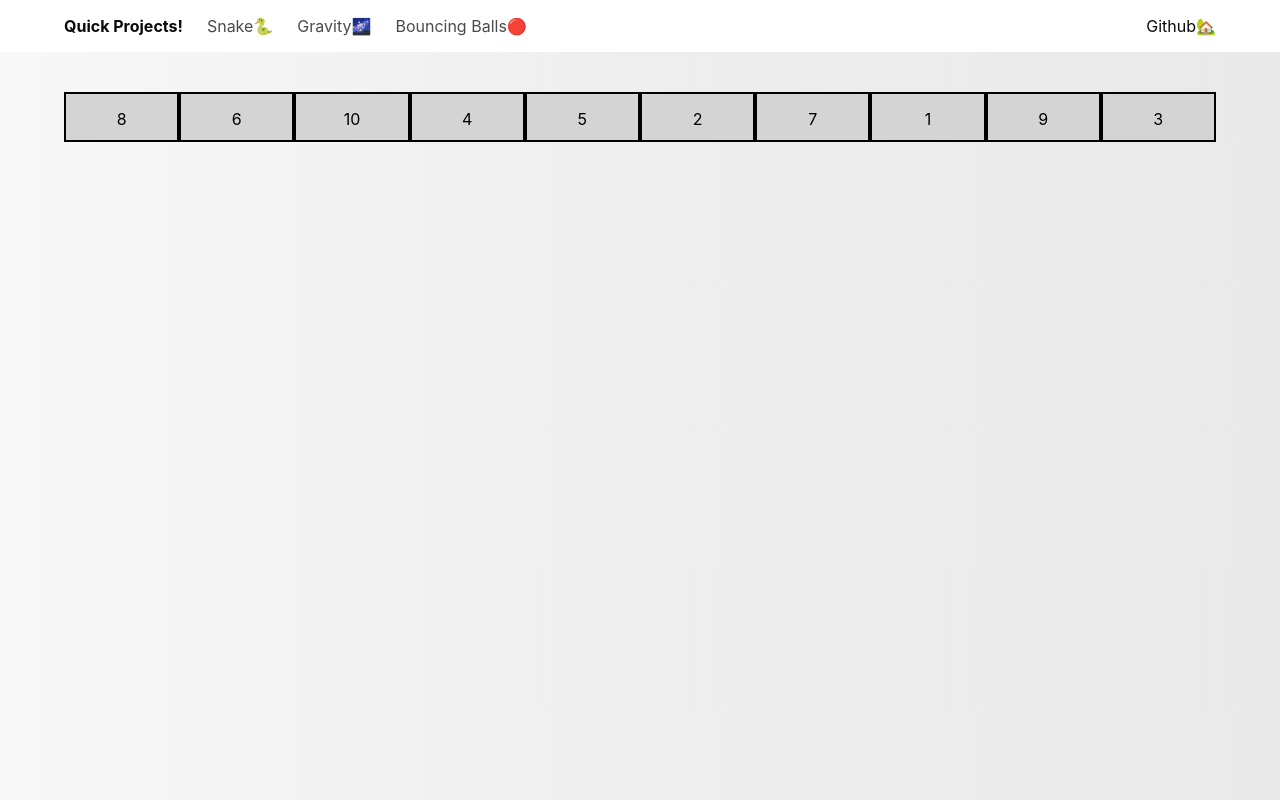
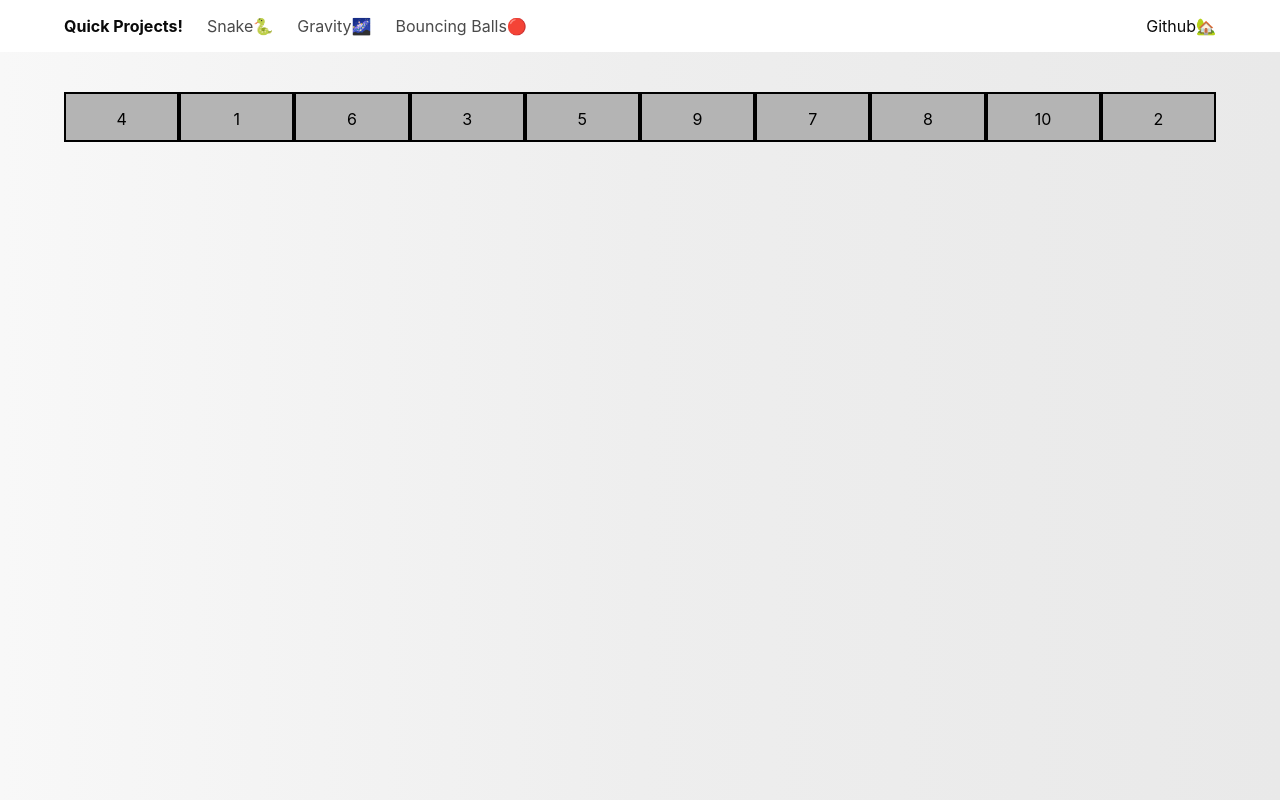
Before and after one commit to SPDUK/CanvasProjects, a React (Create React App) app: page /#/visualizedsort in a window 1280 px wide. Built offline with nearby package versions, Linux system fonts and the light colour scheme; the HTML template or start-up script is replaced by a standard one.

Commit message:
added in avisual sort using flexbox

```diff
--- a/src/Projects/VisualizedSort/SortItem/SortItem.jsx
+++ b/src/Projects/VisualizedSort/SortItem/SortItem.jsx
@@ -3,19 +3,31 @@ import React, { Component } from 'react';
 import './sortitem.css';
 
 // TODO: eslint seems to think this is a good idea even though it's not, reformat it later
-const arr = [8, 6, 10, 4, 5, 2, 7, 1, 9, 3];
+const arr = [1, 2, 3, 4, 5, 6, 7, 8, 9, 10];
 
 export default class SortItem extends Component {
-  test() {
+  componentDidMount() {
+    this.randomizeItems();
+  }
+  randomizeItems() {
     const sItems = document.querySelectorAll('.sort-item');
     for (let i = 0; i < sItems.length; i++) {
       sItems[i].style.order = Math.floor(Math.random() * sItems.length) + 1;
-      console.log(sItems[i]);
+    }
+  }
+
+  sort() {
+    const sItems = document.querySelectorAll('.sort-item');
+    for (let i = 0; i < sItems.length; i++) {
+      setTimeout(() => {
+        sItems[i].style.order = sItems[i].innerHTML;
+        sItems[i].style.background = 'rgb(142, 255, 127)';
+      }, 1000 * i);
     }
   }
   render() {
     return (
-      <ul onClick={this.test} className="sort container">
+      <ul onClick={this.sort} className="sort container">
         {arr.map(i => (
           <li key={i} className="sort-item">
             {i}
--- a/src/Projects/VisualizedSort/SortItem/sortitem.css
+++ b/src/Projects/VisualizedSort/SortItem/sortitem.css
@@ -3,9 +3,10 @@
   flex-wrap: nowrap;
   width: 100%; }
   .sort-item {
+    transition: 1s ease-out;
     flex-basis: 10%;
     height: 50px;
-    background: #d4d4d4;
+    background: #b4b4b4;
     border: 2px solid black;
     color: black;
     text-align: center;
--- a/src/Projects/VisualizedSort/SortItem/sortitem.scss
+++ b/src/Projects/VisualizedSort/SortItem/sortitem.scss
@@ -3,9 +3,10 @@
   flex-wrap: nowrap;
   width: 100%;
   &-item {
+    transition: 1s ease-out;
     flex-basis: 10%;
     height: 50px;
-    background: rgb(212, 212, 212);
+    background: rgb(180, 180, 180);
     border: 2px solid black;
     color: black;
     text-align: center;
```
